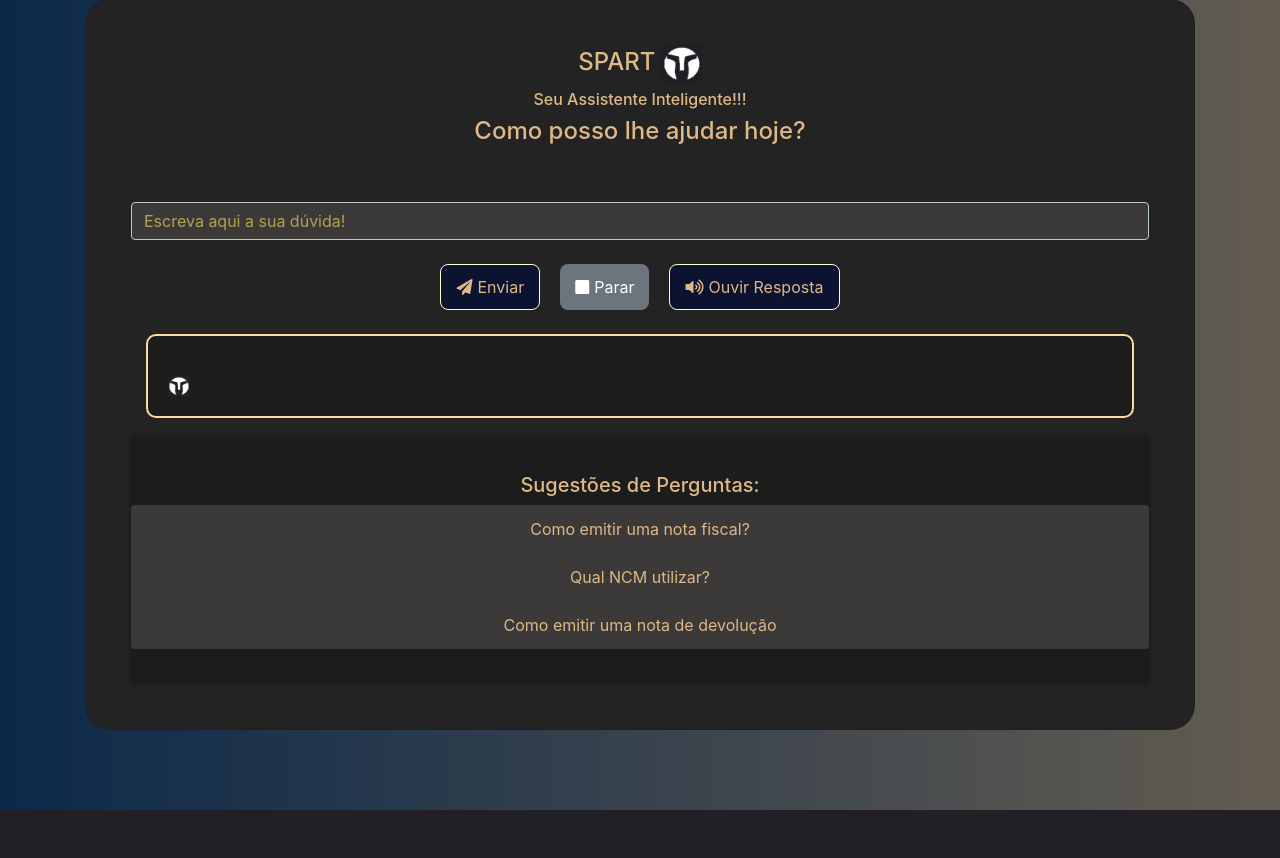
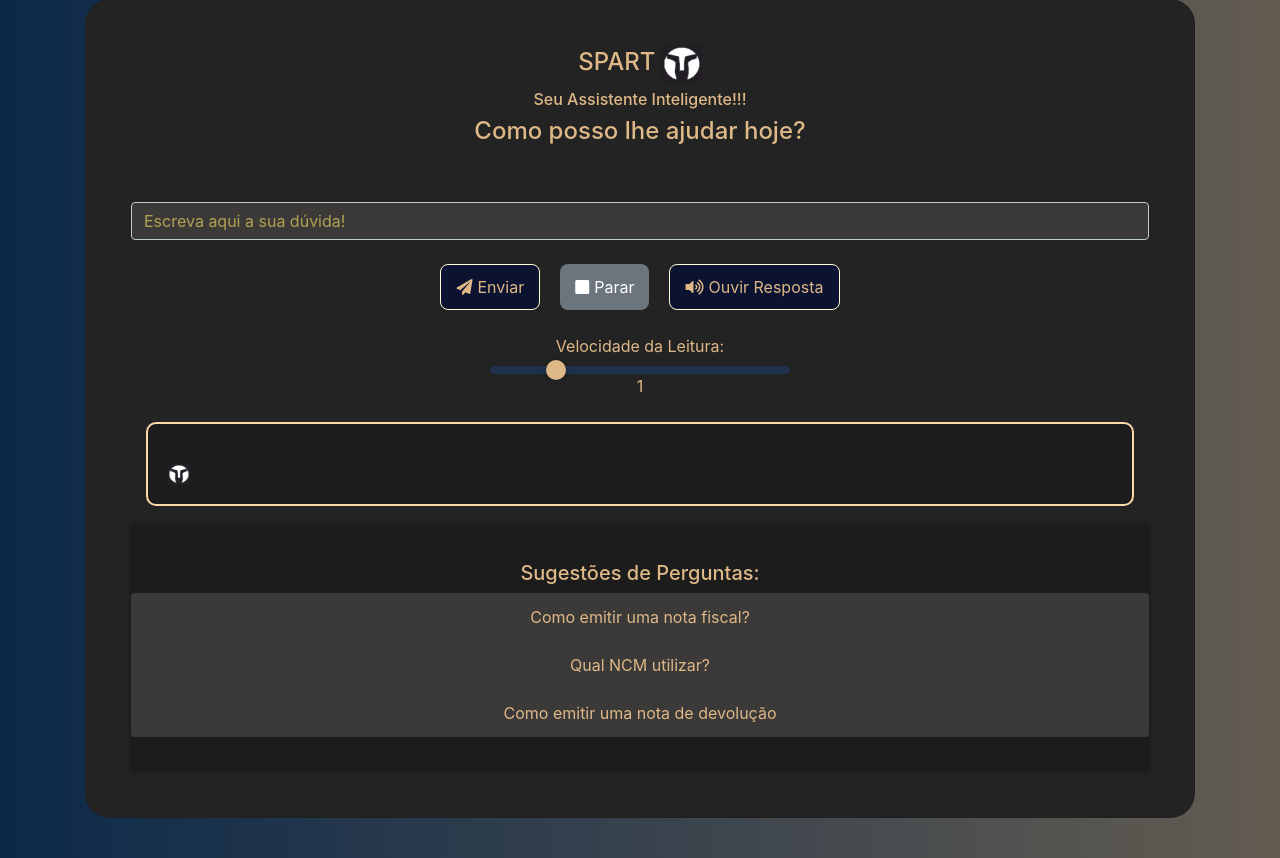
Before and after one commit to Kaique-010/SPART, a Django app: page /chat/ in a window 1280 px wide. Shown: the part 84-942 px from the top of the page. Before the commit the page ends 894 px from the top, so only its background shows below. Run offline with Django 5.2, Linux system fonts and the light colour scheme; some libraries are stand-ins or nearby versions.

Commit message:
slicer e velocidade da vozs

```diff
--- a/chat/static/css/styles.css
+++ b/chat/static/css/styles.css
@@ -157,8 +157,7 @@ body {
   display: flex;
   justify-content: center;
   flex-wrap: wrap;
-  gap: 20px;
-  /* Ajuste do espaçamento */
+  gap: 20px; /* Ajuste do espaçamento */
   margin-top: 20px;
 }
 
@@ -167,8 +166,7 @@ body {
 }
 
 .image-gallery img {
-  max-width: 300px;
-  /* Ajuste do tamanho das imagens */
+  max-width: 300px; /* Ajuste do tamanho das imagens */
   height: auto;
   border-radius: 8px;
   box-shadow: 0 4px 8px rgba(0, 0, 0, 0.1);
@@ -178,3 +176,49 @@ body {
 .image-gallery img:hover {
   transform: scale(1.05);
 }
+
+.rate-control-container {
+  display: flex; /* Ativa o flexbox */
+  flex-direction: column; /* Coloca os elementos em coluna */
+  align-items: center; /* Alinha horizontalmente ao centro */
+}
+
+/* Estilo do slider */
+input[type='range'] {
+  -webkit-appearance: none; /* Remove o estilo padrão */
+  appearance: none;
+  width: 300px; /* Largura do slider */
+  height: 8px; /* Altura da trilha */
+  background: #1e324b; /* Cor da trilha */
+  border-radius: 5px; /* Bordas arredondadas */
+  outline: none; /* Remove a borda padrão */
+}
+
+/* Estilo do thumb (botão arrastável) */
+input[type='range']::-webkit-slider-thumb {
+  -webkit-appearance: none;
+  appearance: none;
+  width: 20px; /* Largura do botão */
+  height: 20px; /* Altura do botão */
+  background-color: burlywood; /* Cor do botão */
+  border-radius: 50%; /* Botão arredondado */
+  box-shadow: 0 0 5px rgba(0, 0, 0, 0.3); /* Sombra do botão */
+  transition: transform 0.2s; /* Efeito de transição */
+}
+
+input[type='range']::-webkit-slider-thumb:hover {
+  transform: scale(1.8); /* Aumenta o botão ao passar o mouse */
+}
+
+input[type='range']::-moz-range-thumb {
+  width: 20px; /* Largura do botão no Firefox */
+  height: 20px; /* Altura do botão no Firefox */
+  background-color: burlywood; /* Cor do botão no Firefox */
+  border-radius: 50%; /* Botão arredondado no Firefox */
+  border: none; /* Remove a borda no Firefox */
+  transition: transform 0.2s; /* Efeito de transição */
+}
+
+input[type='range']::-moz-range-thumb:hover {
+  transform: scale(1.2); /* Aumenta o botão ao passar o mouse no Firefox */
+}
--- a/chat/static/js/script.js
+++ b/chat/static/js/script.js
@@ -3,6 +3,7 @@ let typingInterval
 let isTyping = false
 let synth = window.speechSynthesis
 
+// Função para enviar a pergunta e exibir a resposta
 async function sendQuestion() {
   const question = document.getElementById('question').value
   document.getElementById('response').innerHTML = '<span>Carregando...</span>'
@@ -24,6 +25,7 @@ async function sendQuestion() {
   }
 }
 
+// Efeito de digitação gradual
 function typeResponseWithEffect(response, images) {
   const responseDiv = document.getElementById('response')
   responseDiv.innerHTML = ''
@@ -43,6 +45,7 @@ function typeResponseWithEffect(response, images) {
   document.getElementById('stopBtn').disabled = false
 }
 
+// Finaliza o efeito de digitação
 function finalizeTyping(response, images) {
   clearInterval(typingInterval)
   isTyping = false
@@ -50,6 +53,7 @@ function finalizeTyping(response, images) {
   applyFullFormatting(response, images)
 }
 
+// Exibe a resposta formatada e a galeria de imagens
 function applyFullFormatting(response, images) {
   const responseDiv = document.getElementById('response')
   responseDiv.innerHTML = response
@@ -74,6 +78,7 @@ function applyFullFormatting(response, images) {
   }
 }
 
+// Interrompe a digitação
 function stopTyping() {
   if (isTyping) {
     clearInterval(typingInterval)
@@ -82,11 +87,15 @@ function stopTyping() {
   }
 }
 
+// Lê a resposta com controle de velocidade
 function readResponse() {
   if (synth.speaking) {
-    synth.cancel()
+    synth.cancel() // Cancela a fala se já estiver em andamento
   } else {
-    const utterance = new SpeechSynthesisUtterance(fullResponse)
-    synth.speak(utterance)
+    const utterance = new SpeechSynthesisUtterance(fullResponse) // Cria o objeto de fala
+    const rateControl = document.getElementById('rateControl') // Pega o valor da velocidade
+
+    utterance.rate = parseFloat(rateControl.value) // Define a velocidade da leitura
+    synth.speak(utterance) // Inicia a leitura em voz alta
   }
 }
--- a/chat/templates/chat.html
+++ b/chat/templates/chat.html
@@ -20,9 +20,18 @@
         <button class="button danger" id="stopBtn" onclick="stopTyping()" disabled>
             <i class="fas fa-stop"></i> Parar
         </button>
+
+
         <button class="button success" onclick="readResponse()">
             <i class="fas fa-volume-up"></i> Ouvir Resposta
         </button>
+    </div>
+    <br>
+    <div class="container rate-control-container">
+        <label for="rateControl">Velocidade da Leitura:</label>
+        <input type="range" id="rateControl" min="0.5" max="3" step="0.1" value="1"
+            oninput="this.nextElementSibling.value = this.value" />
+        <output>1</output> <!-- Exibe o valor atual do slider -->
     </div>
     <br>
     <div class="container">
```
